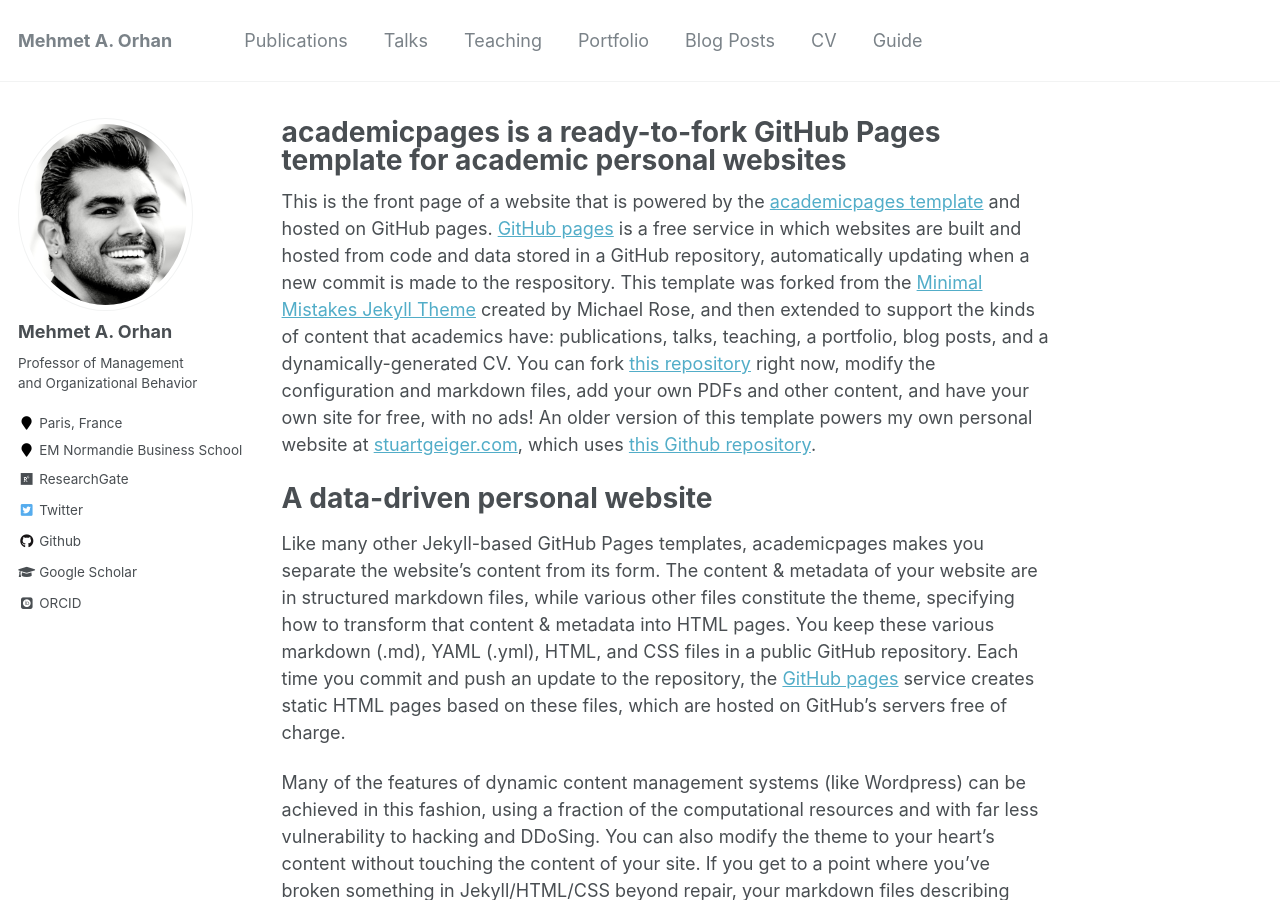
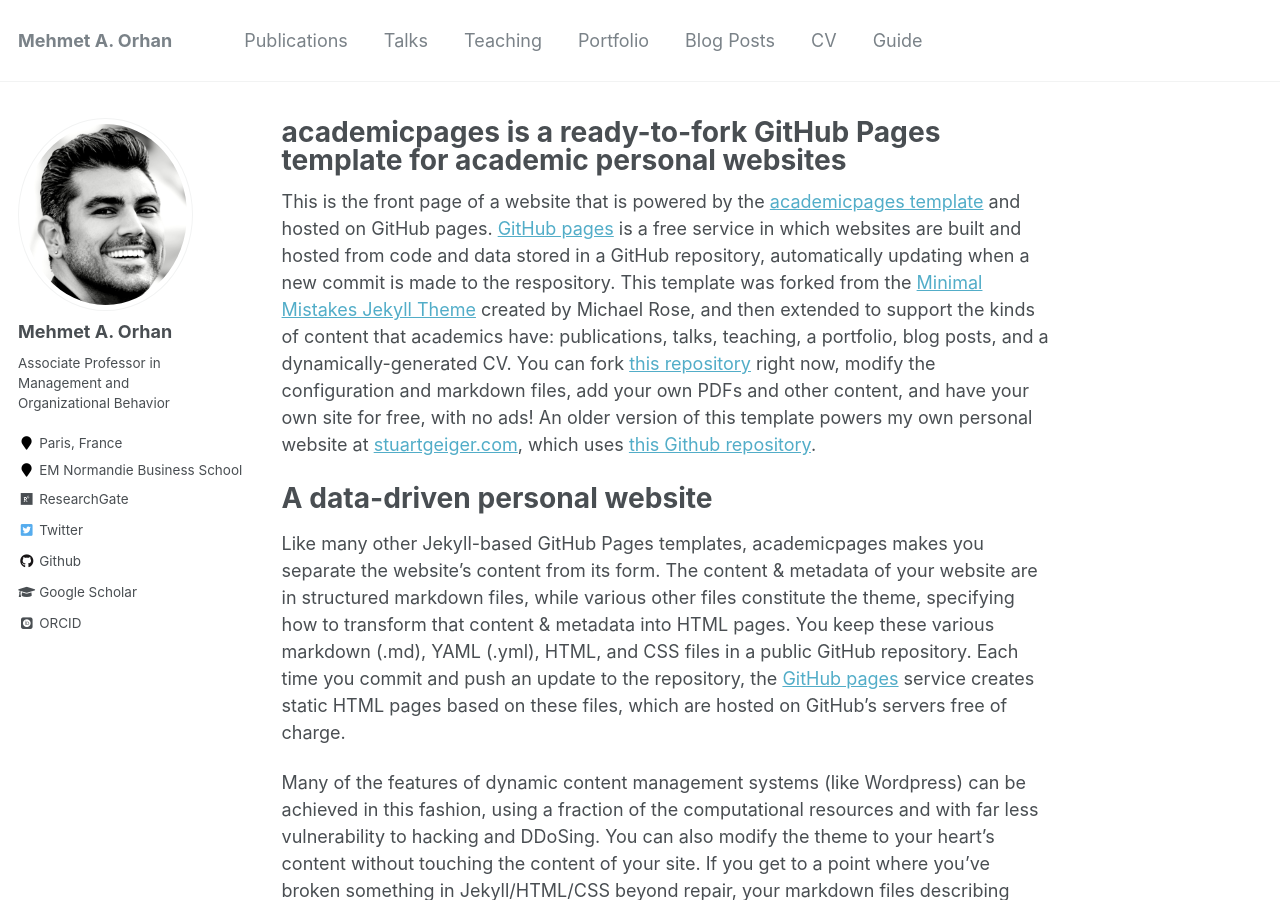
Before and after one commit to maorhan/maorhan.github.io, a Jekyll site: the page built from _pages/about.md, in a window 1280 px wide and 900 px high. Built offline with Jekyll 4.4.1, drawn with Linux system fonts in a browser that asks for light colours; some web fonts are replaced.

Commit message:
Update _config.yml

```diff
--- a/_config.yml
+++ b/_config.yml
@@ -82,7 +82,7 @@ analytics:
 author:
   name             : "Mehmet A. Orhan"
   avatar           : "maoprofile.png"
-  bio              : "Professor of Management and Organizational Behavior"
+  bio              : "Associate Professor in Management and Organizational Behavior"
   location         : "Paris, France"
   employer         : "EM Normandie Business School"
   pubmed           :
```
